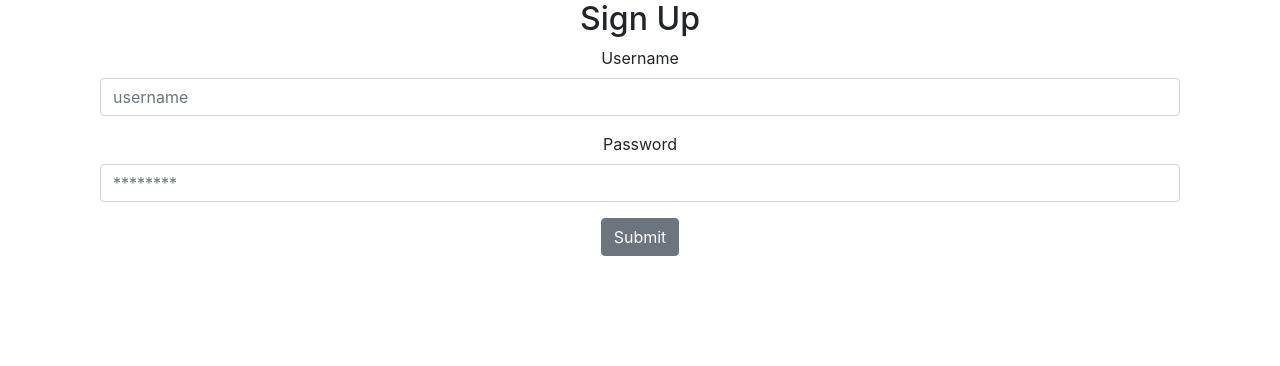
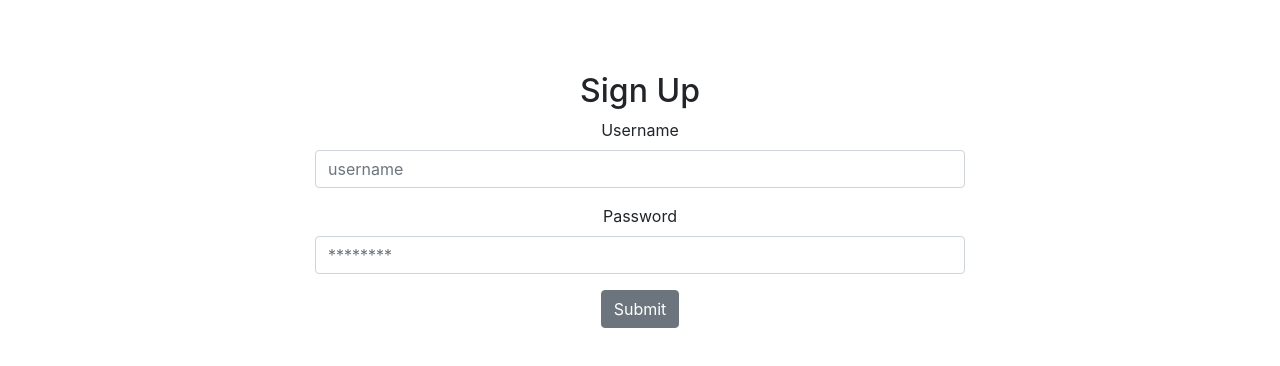
Before and after one commit to donor-management-bw/donormanagement-fe, a React (Create React App) app in the folder donormanagement/: page /signup in a window 1280 px wide. Shown: the top 366 px of the page. Built offline with nearby package versions, Linux system fonts and the light colour scheme.

Commit message:
small css to the sign up

```diff
--- /dev/null
+++ b/donormanagement/src/components/SignUp.css
@@ -0,0 +1,8 @@
+.SignUp {
+    width: 790px;
+    background: #fff;
+    border-radius: 10px;
+    overflow: hidden;
+    padding: 72px 55px 90px 55px;
+
+}
--- a/donormanagement/src/components/SignUp.js
+++ b/donormanagement/src/components/SignUp.js
@@ -3,6 +3,8 @@ import {
     FormGroup, Label, Input,
     Button,
   } from 'reactstrap';
+
+  import './SignUp.css'
 
   import Component from 'react-dom'
   import React from 'react'
```
